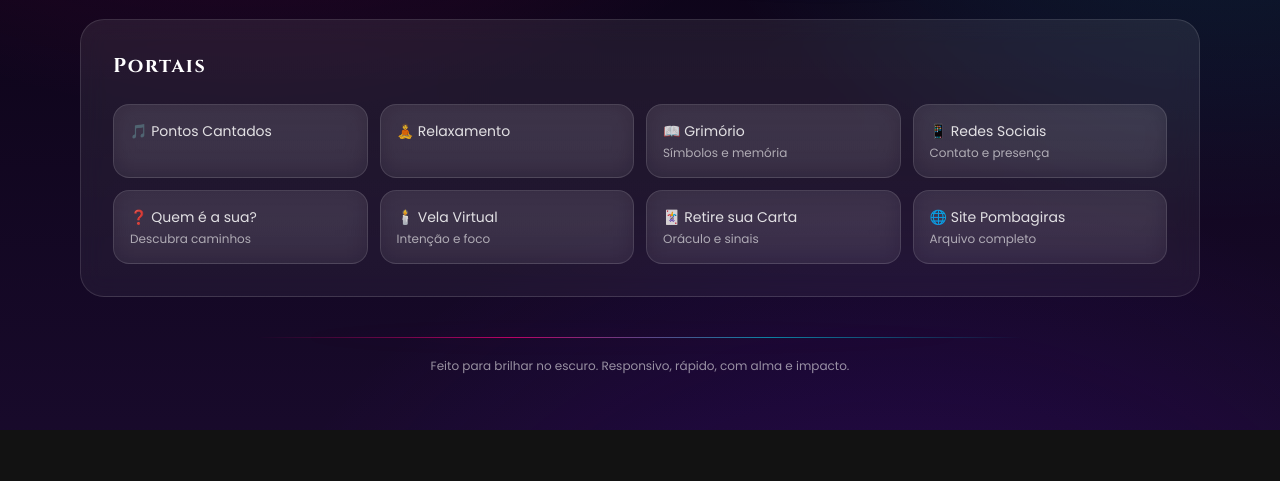
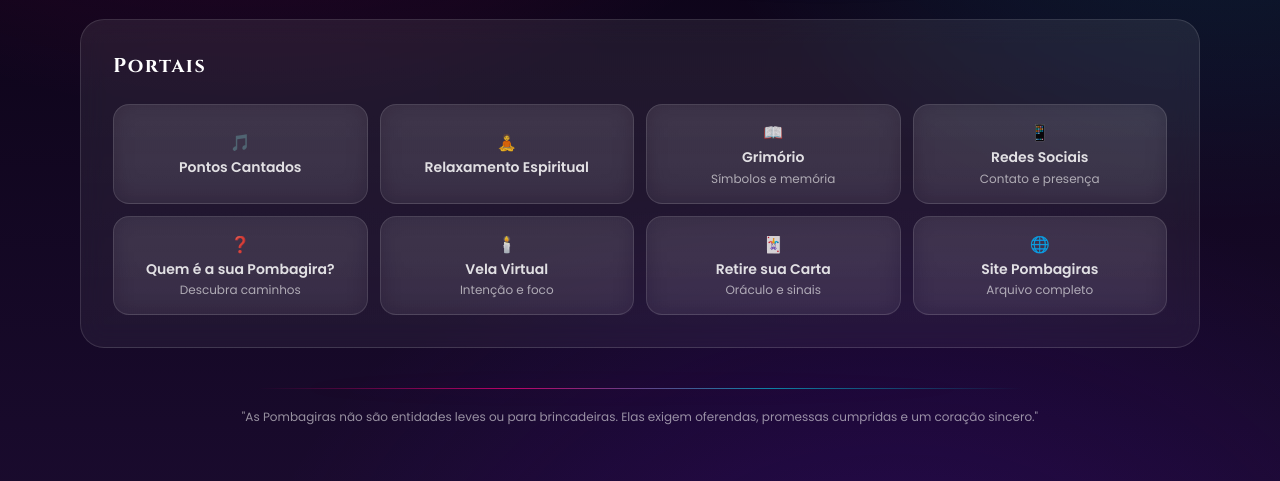
Before and after one commit to alexialuzdeferro/pombagira_revelada, a plain HTML site: page index.html in a window 1280 px wide. Shown: the part 1096-1577 px from the top of the page. Before the commit the page ends 1526 px from the top, so only its background shows below. Drawn offline with nearby package versions, Linux system fonts and the light colour scheme.

Commit message:
Update index.html

```diff
--- a/index.html
+++ b/index.html
@@ -199,7 +199,7 @@
             </a>
             <a class="btn-neon group rounded-full px-5 py-4 text-center font-semibold tracking-wide" href="https://pombagiras.my.canva.site/" target="_blank" rel="noopener">
               <span class="relative inline-flex items-center justify-center gap-2 text-white">
-                <span class="text-lg">🖼️</span>
+                <span class="text-lg">🔱</span>
                 <span>Site Oficial Canva</span>
                 <span class="opacity-0 group-hover:opacity-100 transition text-white/70">↗</span>
               </span>
@@ -228,51 +228,58 @@
         </div>
 
         <div class="mt-6 grid grid-cols-2 md:grid-cols-4 gap-3">
-          <a href="https://alexialuzdeferro.github.io/PONTOS-CANTADOS/" target="_blank" rel="noopener" class="group glass rounded-2xl px-4 py-4 text-sm text-white/85 hover:border-white/20 transition">
-            <div class="flex items-center justify-between">
-              <span>🎵 Pontos Cantados</span><span class="opacity-0 group-hover:opacity-100 transition text-white/60">↗</span>
-            </div>
+          <a href="https://alexialuzdeferro.github.io/PONTOS-CANTADOS/" target="_blank" rel="noopener" class="group glass relative rounded-2xl px-4 py-4 text-sm text-white/85 hover:border-white/20 transition flex flex-col items-center justify-center text-center gap-1 min-h-[92px]">
+            <div class="text-base">🎵</div>
+            <div class="font-semibold leading-tight">Pontos Cantados</div>
+            <span class="absolute right-3 top-3 opacity-0 group-hover:opacity-100 transition text-white/60 text-xs">↗</span>
           </a>
-          <a href="https://alexialuzdeferro.github.io/paz/" target="_blank" rel="noopener" class="group glass rounded-2xl px-4 py-4 text-sm text-white/85 hover:border-white/20 transition">
-            <div class="flex items-center justify-between">
-              <span>🧘 Relaxamento</span><span class="opacity-0 group-hover:opacity-100 transition text-white/60">↗</span>
-            </div>
+
+          <a href="https://alexialuzdeferro.github.io/paz/" target="_blank" rel="noopener" class="group glass relative rounded-2xl px-4 py-4 text-sm text-white/85 hover:border-white/20 transition flex flex-col items-center justify-center text-center gap-1 min-h-[92px]">
+            <div class="text-base">🧘</div>
+            <div class="font-semibold leading-tight">Relaxamento Espiritual</div>
+            <span class="absolute right-3 top-3 opacity-0 group-hover:opacity-100 transition text-white/60 text-xs">↗</span>
           </a>
-          <a href="https://alexialuzdeferro.github.io/grimorio-das-pombagiras/" target="_blank" rel="noopener" class="group glass rounded-2xl px-4 py-4 text-sm text-white/85 hover:border-white/20 transition">
-            <div class="flex items-center justify-between">
-              <span>📖 Grimório</span><span class="opacity-0 group-hover:opacity-100 transition text-white/60">↗</span>
-            </div>
-            <div class="mt-1 text-xs text-white/60">Símbolos e memória</div>
+
+          <a href="https://alexialuzdeferro.github.io/grimorio-das-pombagiras/" target="_blank" rel="noopener" class="group glass relative rounded-2xl px-4 py-4 text-sm text-white/85 hover:border-white/20 transition flex flex-col items-center justify-center text-center gap-1 min-h-[92px]">
+            <div class="text-base">📖</div>
+            <div class="font-semibold leading-tight">Grimório</div>
+            <div class="text-xs text-white/60">Símbolos e memória</div>
+            <span class="absolute right-3 top-3 opacity-0 group-hover:opacity-100 transition text-white/60 text-xs">↗</span>
           </a>
-          <a href="https://alexialuzdeferro.github.io/melusine_redes/" target="_blank" rel="noopener" class="group glass rounded-2xl px-4 py-4 text-sm text-white/85 hover:border-white/20 transition">
-            <div class="flex items-center justify-between">
-              <span>📱 Redes Sociais</span><span class="opacity-0 group-hover:opacity-100 transition text-white/60">↗</span>
-            </div>
-            <div class="mt-1 text-xs text-white/60">Contato e presença</div>
+
+          <a href="https://alexialuzdeferro.github.io/melusine_redes/" target="_blank" rel="noopener" class="group glass relative rounded-2xl px-4 py-4 text-sm text-white/85 hover:border-white/20 transition flex flex-col items-center justify-center text-center gap-1 min-h-[92px]">
+            <div class="text-base">📱</div>
+            <div class="font-semibold leading-tight">Redes Sociais</div>
+            <div class="text-xs text-white/60">Contato e presença</div>
+            <span class="absolute right-3 top-3 opacity-0 group-hover:opacity-100 transition text-white/60 text-xs">↗</span>
           </a>
-          <a href="https://alexialuzdeferro.github.io/pombagira-revelada/" target="_blank" rel="noopener" class="group glass rounded-2xl px-4 py-4 text-sm text-white/85 hover:border-white/20 transition">
-            <div class="flex items-center justify-between">
-              <span>❓ Quem é a sua?</span><span class="opacity-0 group-hover:opacity-100 transition text-white/60">↗</span>
-            </div>
-            <div class="mt-1 text-xs text-white/60">Descubra caminhos</div>
+
+          <a href="https://alexialuzdeferro.github.io/pombagira-revelada/" target="_blank" rel="noopener" class="group glass relative rounded-2xl px-4 py-4 text-sm text-white/85 hover:border-white/20 transition flex flex-col items-center justify-center text-center gap-1 min-h-[92px]">
+            <div class="text-base">❓</div>
+            <div class="font-semibold leading-tight">Quem é a sua Pombagira?</div>
+            <div class="text-xs text-white/60">Descubra caminhos</div>
+            <span class="absolute right-3 top-3 opacity-0 group-hover:opacity-100 transition text-white/60 text-xs">↗</span>
           </a>
-          <a href="https://alexialuzdeferro.github.io/Velas-Virtuais/" target="_blank" rel="noopener" class="group glass rounded-2xl px-4 py-4 text-sm text-white/85 hover:border-white/20 transition">
-            <div class="flex items-center justify-between">
-              <span>🕯️ Vela Virtual</span><span class="opacity-0 group-hover:opacity-100 transition text-white/60">↗</span>
-            </div>
-            <div class="mt-1 text-xs text-white/60">Intenção e foco</div>
+
+          <a href="https://alexialuzdeferro.github.io/Velas-Virtuais/" target="_blank" rel="noopener" class="group glass relative rounded-2xl px-4 py-4 text-sm text-white/85 hover:border-white/20 transition flex flex-col items-center justify-center text-center gap-1 min-h-[92px]">
+            <div class="text-base">🕯️</div>
+            <div class="font-semibold leading-tight">Vela Virtual</div>
+            <div class="text-xs text-white/60">Intenção e foco</div>
+            <span class="absolute right-3 top-3 opacity-0 group-hover:opacity-100 transition text-white/60 text-xs">↗</span>
           </a>
-          <a href="https://alexialuzdeferro.github.io/Cartas-Rosa-e-Fogo/" target="_blank" rel="noopener" class="group glass rounded-2xl px-4 py-4 text-sm text-white/85 hover:border-white/20 transition">
-            <div class="flex items-center justify-between">
-              <span>🃏 Retire sua Carta</span><span class="opacity-0 group-hover:opacity-100 transition text-white/60">↗</span>
-            </div>
-            <div class="mt-1 text-xs text-white/60">Oráculo e sinais</div>
+
+          <a href="https://alexialuzdeferro.github.io/Cartas-Rosa-e-Fogo/" target="_blank" rel="noopener" class="group glass relative rounded-2xl px-4 py-4 text-sm text-white/85 hover:border-white/20 transition flex flex-col items-center justify-center text-center gap-1 min-h-[92px]">
+            <div class="text-base">🃏</div>
+            <div class="font-semibold leading-tight">Retire sua Carta</div>
+            <div class="text-xs text-white/60">Oráculo e sinais</div>
+            <span class="absolute right-3 top-3 opacity-0 group-hover:opacity-100 transition text-white/60 text-xs">↗</span>
           </a>
-          <a href="https://alexialuzdeferro.github.io/Pombagiras/" target="_blank" rel="noopener" class="group glass rounded-2xl px-4 py-4 text-sm text-white/85 hover:border-white/20 transition">
-            <div class="flex items-center justify-between">
-              <span>🌐 Site Pombagiras</span><span class="opacity-0 group-hover:opacity-100 transition text-white/60">↗</span>
-            </div>
-            <div class="mt-1 text-xs text-white/60">Arquivo completo</div>
+
+          <a href="https://alexialuzdeferro.github.io/Pombagiras/" target="_blank" rel="noopener" class="group glass relative rounded-2xl px-4 py-4 text-sm text-white/85 hover:border-white/20 transition flex flex-col items-center justify-center text-center gap-1 min-h-[92px]">
+            <div class="text-base">🌐</div>
+            <div class="font-semibold leading-tight">Site Pombagiras</div>
+            <div class="text-xs text-white/60">Arquivo completo</div>
+            <span class="absolute right-3 top-3 opacity-0 group-hover:opacity-100 transition text-white/60 text-xs">↗</span>
           </a>
         </div>
       </div>
@@ -280,7 +287,7 @@
 
     <footer class="mt-10 text-center text-xs text-white/55">
       <div class="neon-line mx-auto max-w-3xl"></div>
-      <p class="mt-5">Feito para brilhar no escuro. Responsivo, rápido, com alma e impacto.</p>
+      <p class="mt-5">"As Pombagiras não são entidades leves ou para brincadeiras. Elas exigem oferendas, promessas cumpridas e um coração sincero."</p>
     </footer>
   </main>
 
```
